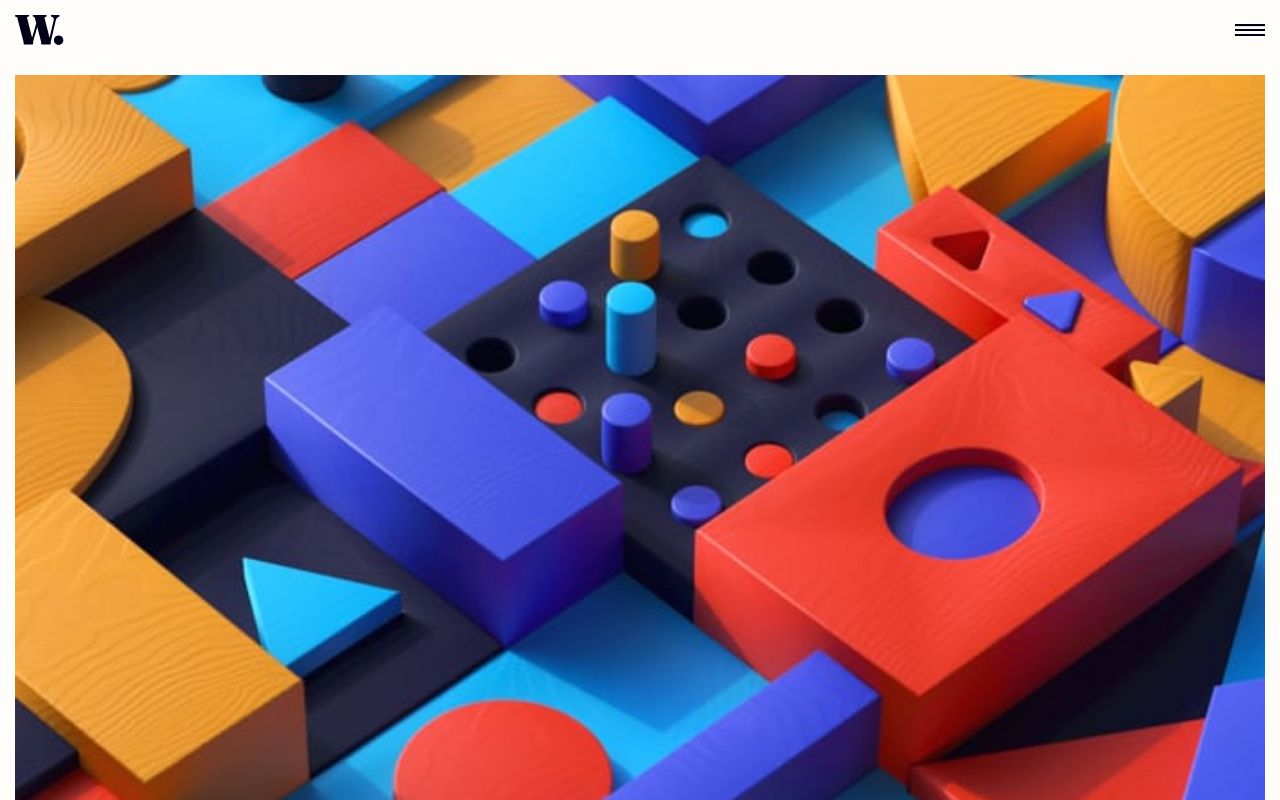
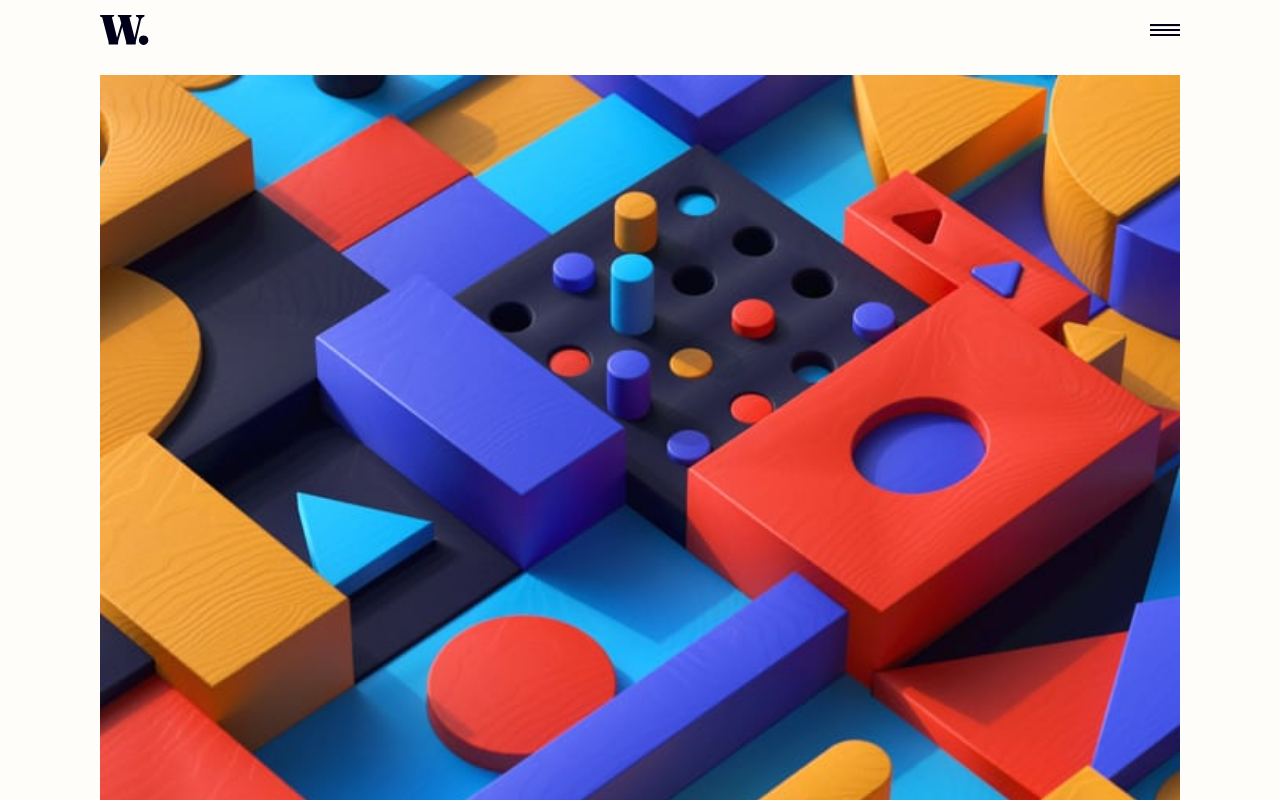
Before and after one commit to jasper2virtual/fem-news-homepage, a Vue app: page / in a window 1280 px wide. Shown: the top 800 px of the page. Built offline with nearby package versions, Linux system fonts and the light colour scheme.

Commit message:
refactor: improve header structure and styling for better layout

```diff
--- a/src/App.vue
+++ b/src/App.vue
@@ -1,12 +1,17 @@
 <template>
-  <header class="bg-app-almost-white app-desktop:hidden flex items-center fixed top-0 left-0 w-full mobile-header">
-    <img src="/src/assets/images/logo.svg" alt="logo" class="mobile-logo" />
-    <mobile-menu :menu-data="menuData" />
-  </header>
+  <div class="bg-app-almost-white app-desktop:hidden fixed top-0 left-0 w-full">
+
+    <header class=" flex items-center  mx-auto mobile-header">
+      <img src="/src/assets/images/logo.svg" alt="logo" class="mobile-logo" />
+      <mobile-menu :menu-data="menuData" />
+    </header>
+  </div>
   <div class="bg-app-almost-white fixed top-0 left-0 w-full hidden app-desktop:block">
-    <header class="mx-auto desktop-header flex">
+    <header class="mx-auto desktop-header flex items-center">
       <img src="/src/assets/images/logo.svg" alt="logo" class="desktop-logo" />
-      <desktop-menu :menu-data="menuData" />
+      <div class="ml-auto">
+        <desktop-menu :menu-data="menuData" />
+      </div>
     </header>
   </div>
   <main class="main-content mx-auto flex flex-col gap-8 app-desktop:grid">
@@ -116,6 +121,7 @@ $grid-width: $grid-columns * $grid-column-width + ($grid-columns - 1) * $grid-ga
 
 .mobile-header {
   padding: $mobile-header-padding;
+  max-width: $grid-width;
 }
 
 .desktop-logo {
@@ -131,13 +137,13 @@ $grid-width: $grid-columns * $grid-column-width + ($grid-columns - 1) * $grid-ga
 .main-content {
   padding: $mobile-header-padding;
   margin-top:calc(#{$mobile-logo-height} + #{$mobile-header-padding} * 2);
+  max-width: $grid-width;
 }
 
 @media (min-width: theme('screens.app-desktop')) {
   .main-content {
     margin-top: calc(#{$desktop-logo-height} + #{$desktop-header-pt} + #{$desktop-header-pb});
     padding: 15px 0;
-    max-width: $grid-width;
     display: grid;
     grid-template-columns: repeat($grid-columns, $grid-column-width);
     grid-gap: $grid-gap;
--- a/src/components/desktop-menu.vue
+++ b/src/components/desktop-menu.vue
@@ -1,5 +1,5 @@
 <template>
-    <nav class="text-app-gunmetal flex gap-6 ml-auto items-center">
+    <nav class="text-app-gunmetal flex gap-6  items-center">
         <li v-for="menuItem in menuData" class="list-none">
             <a class="hover:text-app-light-vermillion" :href="menuItem.path">{{ menuItem.text }}</a>
         </li>
```
